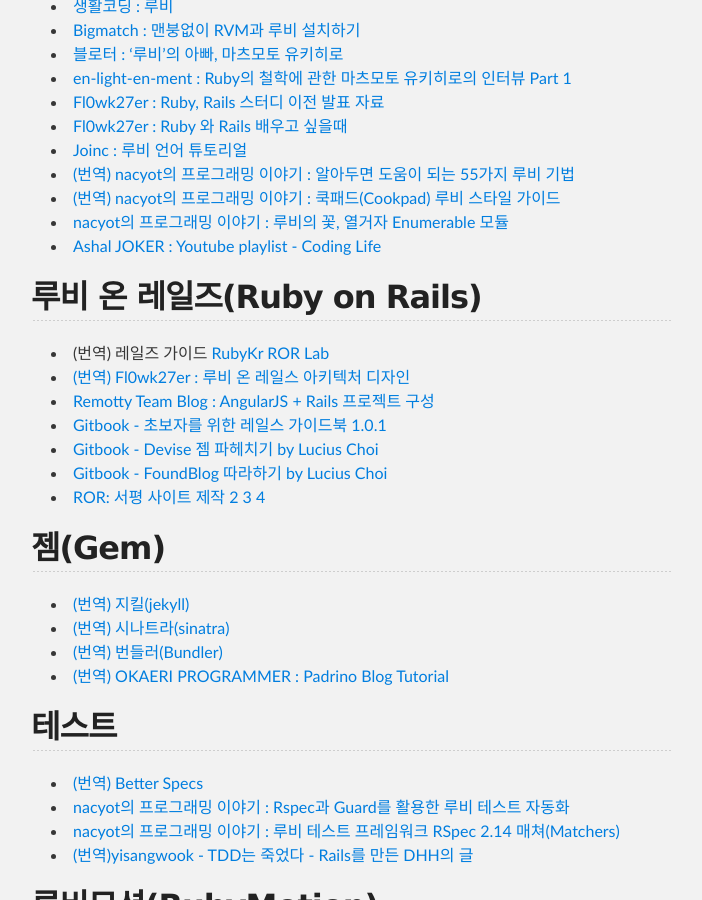
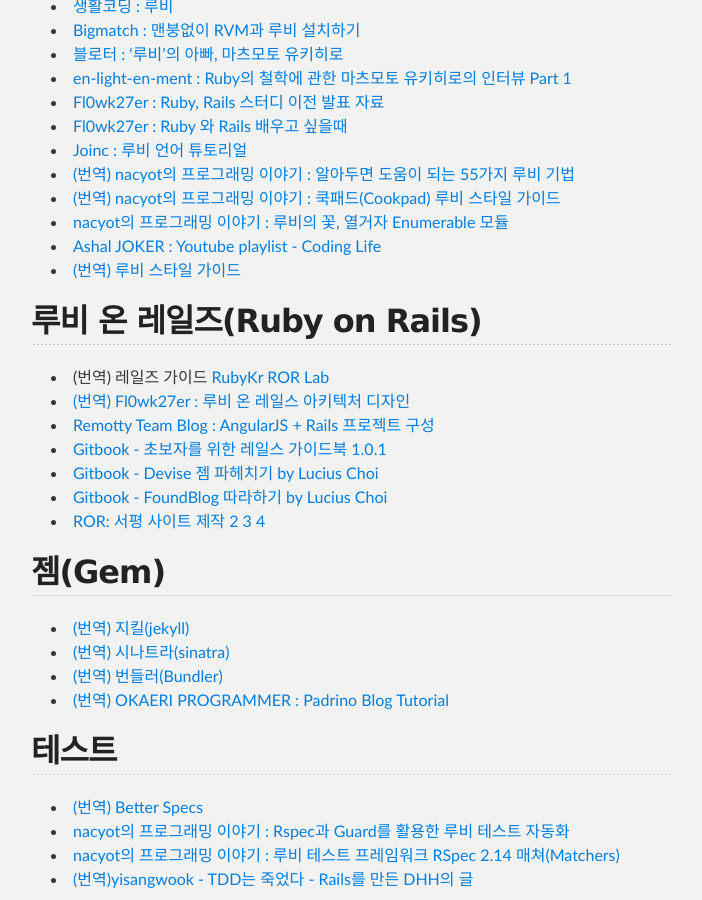
Before and after one commit to rubykr/rubykr.github.io, a Jekyll site: the page built from index.md, in a window 1280 px wide and 900 px high, scrolled down 424 px. Shown: the whole window, without its empty margins (289-991 px from the left). Built offline with Jekyll 4.4.1, drawn with Linux system fonts in a browser that asks for light colours; Markdown is read by kramdown in place of the engine named in the settings; comment, search, counter and statistics services are not loaded.

Commit message:
Add ruby style guid

```diff
--- a/index.md
+++ b/index.md
@@ -22,6 +22,7 @@
 - [(번역) nacyot의 프로그래밍 이야기 : 쿡패드(Cookpad) 루비 스타일 가이드](http://blog.nacyot.com/articles/2014-03-23-cookpad-ruby-styleguide/)
 - [nacyot의 프로그래밍 이야기 : 루비의 꽃, 열거자 Enumerable 모듈](http://blog.nacyot.com/articles/2014-04-19-ruby-enumerable/)
 - [Ashal JOKER : Youtube playlist - Coding Life](http://www.youtube.com/playlist?list=PLbdtsbZUwdeSAjccModOzFREAyX9W4Jh-)
+- [(번역) 루비 스타일 가이드](https://github.com/dalzony/ruby-style-guide/blob/master/README-koKR.md)
 
 ## 루비 온 레일즈(Ruby on Rails)
 
```
